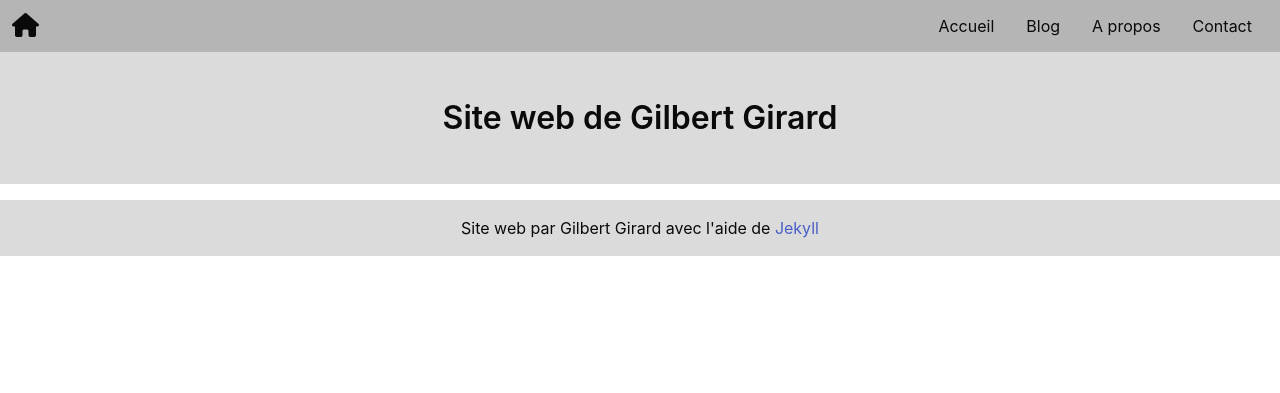
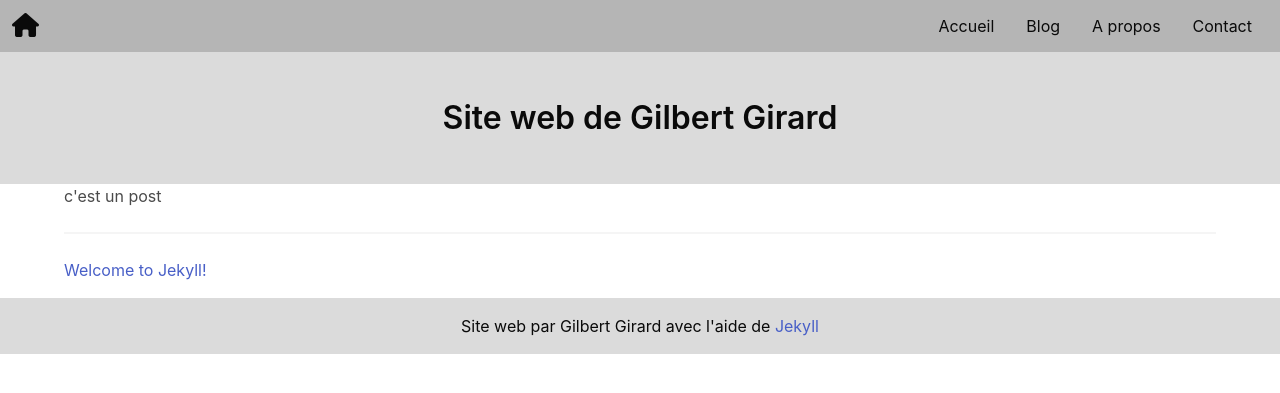
Before and after one commit to gilbiere/jeckyll-1, a Jekyll site: the page built from _posts/2023-01-11-welcome-to-jekyll.markdown, in a window 1280 px wide. Shown: the top 393 px of the page. Built offline with Jekyll 4.4.1, drawn with Linux system fonts in a browser that asks for light colours; nearby versions of some CDN libraries.

Commit message:
Update post.html

```diff
--- a/_layouts/post.html
+++ b/_layouts/post.html
@@ -1,3 +1,14 @@
 ---
 layout: default
 ---
+<h3>c'est un post</h3>
+<hr>
+    <section class="container"></section>
+        <ul>
+            {% for post in site.posts %}
+            <li>
+                <a href="{{ post.url }}">{{ post.title }}</a>
+            </li>
+            {% endfor %}
+        </ul>
+    </section>
```
